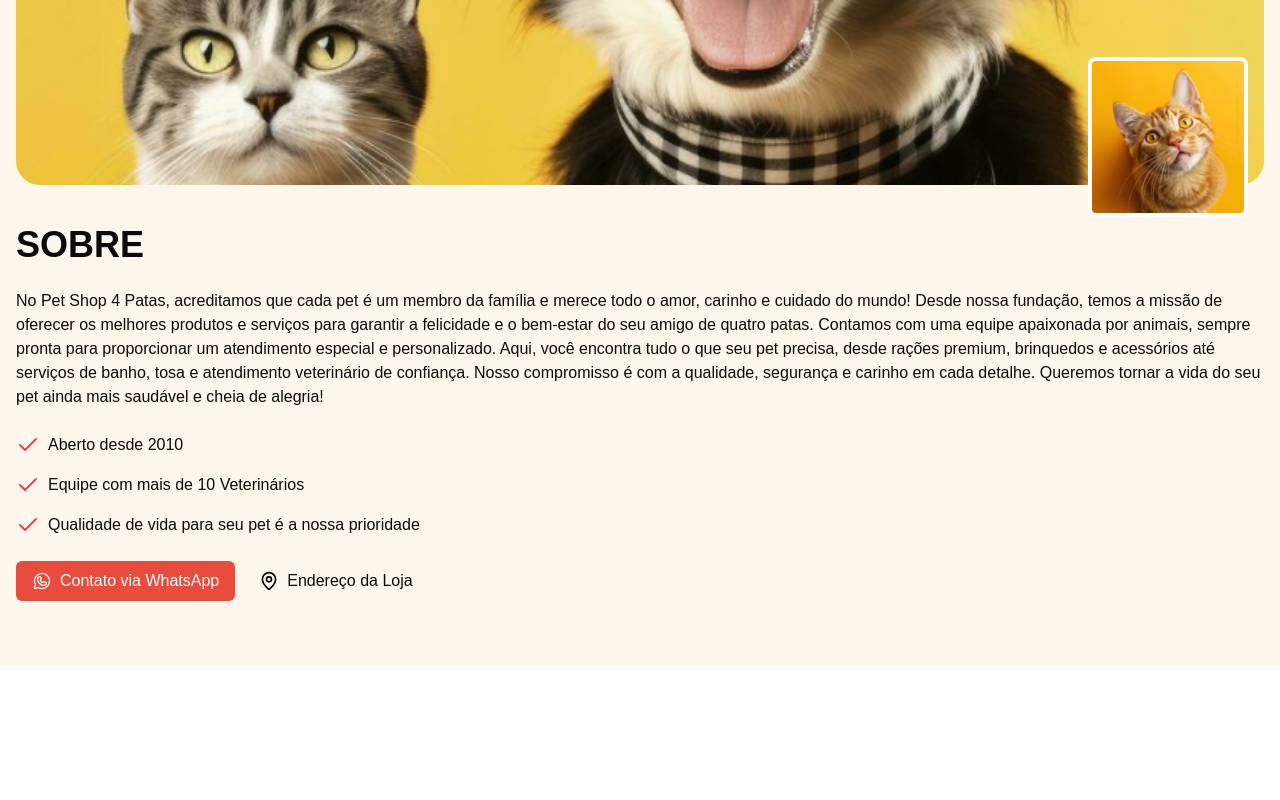
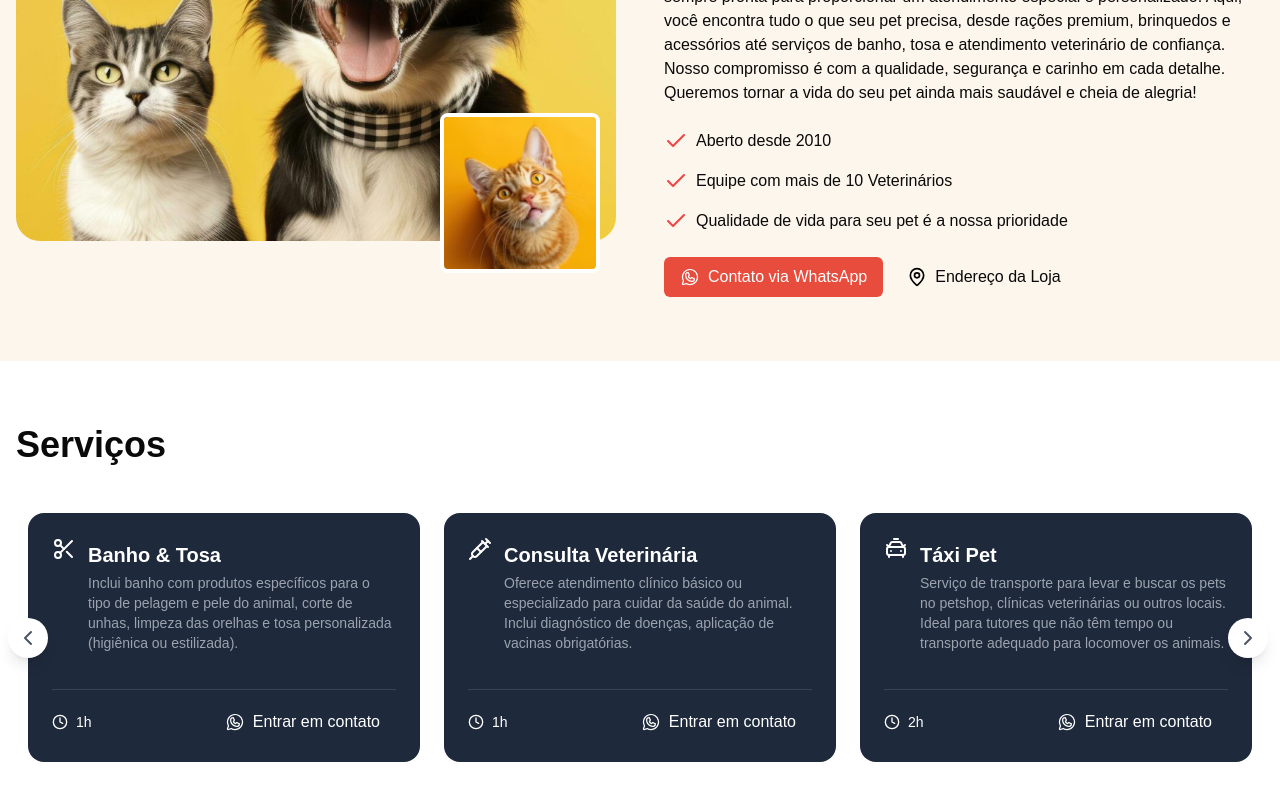
Before and after one commit to JesusVicken/pet-shop-landingpage, a Next.js app in the folder pet-shop/: page / in a window 1280 px wide. Shown: the part 786-1586 px from the top of the page. Before the commit the page ends 1451 px from the top, so only its background shows below. Built offline with nearby package versions, Linux system fonts and the light colour scheme.

Commit message:
feat: add page services

```diff
--- a/pet-shop/package.json
+++ b/pet-shop/package.json
@@ -13,6 +13,7 @@
     "@radix-ui/react-slot": "^1.1.2",
     "class-variance-authority": "^0.7.1",
     "clsx": "^2.1.1",
+    "embla-carousel-react": "^8.5.2",
     "lucide-react": "^0.475.0",
     "next": "15.1.6",
     "react": "^19.0.0",
--- a/pet-shop/src/app/_components/about.tsx
+++ b/pet-shop/src/app/_components/about.tsx
@@ -9,7 +9,9 @@ export function About() {
     return (
 
         <section className="bg-[#FDF6ec] py-16">
-            <div className="container px-4 mx-auto grid-cols-1 lg:grid-cols-2 gap-12 items-center">
+            <div className="container px-4 mx-auto">
+
+                <div className="grid grid-cols-1 lg:grid-cols-2 gap-12 items-center">
 
                     <div className="relative">
 
@@ -77,6 +79,7 @@ export function About() {
                             </a>
                         </div>
                     </div>
+                </div>
             </div >
         </section>
 
--- /dev/null
+++ b/pet-shop/src/app/_components/services.tsx
@@ -0,0 +1,131 @@
+"use client"
+
+import useEmblaCarousel from 'embla-carousel-react'
+import { ChevronLeft, ChevronRight, Scissors, Syringe, CarTaxiFront, Hotel, Clock } from 'lucide-react'
+import { WhatsappLogo } from '@phosphor-icons/react'
+
+const services = [
+    {
+        title: "Banho & Tosa",
+        description: "Inclui banho com produtos específicos para o tipo de pelagem e pele do animal, corte de unhas, limpeza das orelhas e tosa personalizada (higiênica ou estilizada).",
+        duration: "1h",
+        price: "$50",
+        icon: <Scissors />,
+        linkText: 'Olá, vi no site sobre Banho e tosa e gostaria de mais informações.'
+    },
+    {
+        title: "Consulta Veterinária",
+        description: "Oferece atendimento clínico básico ou especializado para cuidar da saúde do animal. Inclui diagnóstico de doenças, aplicação de vacinas obrigatórias.",
+        duration: "1h",
+        price: "$45",
+        icon: <Syringe />,
+        linkText: 'Olá, vi no site sobre Consulta veterinária e gostaria de mais informações.'
+    },
+    {
+        title: "Táxi Pet",
+        description: "Serviço de transporte para levar e buscar os pets no petshop, clínicas veterinárias ou outros locais. Ideal para tutores que não têm tempo ou transporte adequado para locomover os animais.",
+        duration: "2h",
+        price: "$80",
+        icon: <CarTaxiFront />,
+        linkText: 'Olá, vi no site sobre Táxi Pet e gostaria de mais informações.'
+    },
+    {
+        title: "Hotel para pets",
+        description: "Serviço de hospedagem para animais de estimação, ideal para quando os tutores precisam viajar ou se ausentar por alguns dias. Os pets ficam acomodados em espaços seguros, confortáveis.",
+        duration: "1h",
+        price: "$60",
+        icon: <Hotel />,
+        linkText: 'Olá, vi no site sobre Hotel para pets e gostaria de mais informações.'
+    },
+]
+
+export function Services() {
+
+    const [emblaRef, emblaApi] = useEmblaCarousel({
+        loop: false,
+        align: "start",
+        slidesToScroll: 1,
+        breakpoints: {
+            "(min-width: 768px)": { slidesToScroll: 3 }
+        }
+    })
+
+
+    function scrollPrev() {
+        emblaApi?.scrollPrev();
+    }
+
+    function scrollNext() {
+        emblaApi?.scrollNext();
+    }
+
+    return (
+        <section className="bg-white py-16">
+            <div className="container mx-auto px-4">
+
+                <h2 className="text-4xl font-bold mb-12">Serviços</h2>
+
+                <div className="relative">
+
+                    <div className='overflow-hidden' ref={emblaRef}>
+                        <div className='flex'>
+                            {services.map((item, index) => (
+                                <div key={index} className="flex-[0_0_100%] min-w-0 md:flex-[0_0_calc(100%/3)] px-3">
+                                    <article className="bg-[#1e293b] text-white rounded-2xl p-6 space-y-4 h-full flex flex-col">
+                                        <div className='flex-1 flex items-start justify-between'>
+
+                                            <div className='flex gap-3'>
+                                                <span className='text-3xl'>{item.icon}</span>
+                                                <div>
+                                                    <h3 className='font-bold text-xl my-1'>{item.title}</h3>
+                                                    <p className='text-gray-400 text-sm select-none'>
+                                                        {item.description}
+                                                    </p>
+                                                </div>
+                                            </div>
+
+                                        </div>
+
+                                        <div className='border-t border-gray-700 pt-4 flex items-center justify-between'>
+                                            <div className='flex items-center gap-2 text-sm'>
+                                                <Clock className='w-4 h-4' />
+                                                <span>{item.duration}</span>
+                                            </div>
+
+                                            <a
+                                                target='_blank'
+                                                href={`https://wa.me/556799998800?text=Olá vim pelo site e gostaria de mais informações sbore ${item.title}`}
+                                                className='flex items-center justify-center gap-2 hover:bg-red-500 px-4 py-1 rounded-md duration-300'
+                                            >
+                                                <WhatsappLogo className='w-5 h-5' />
+                                                Entrar em contato
+                                            </a>
+
+                                        </div>
+
+                                    </article>
+                                </div>
+                            ))}
+                        </div>
+                    </div>
+
+                    <button
+                        className='bg-white flex items-center justify-center rounded-full shadow-lg w-10 h-10 absolute left-3 -translate-y-1/2 -translate-x-1/2 top-1/2 z-10'
+                        onClick={scrollPrev}
+                    >
+                        <ChevronLeft className='w-6 h-6 text-gray-600' />
+                    </button>
+
+                    <button
+                        className='bg-white flex items-center justify-center rounded-full shadow-lg w-10 h-10 absolute -right-6 -translate-y-1/2 -translate-x-1/2 top-1/2 z-10'
+                        onClick={scrollNext}
+                    >
+                        <ChevronRight className='w-6 h-6 text-gray-600' />
+                    </button>
+
+                </div>
+
+            </div>
+        </section>
+    )
+}
--- a/pet-shop/src/app/page.tsx
+++ b/pet-shop/src/app/page.tsx
@@ -1,5 +1,6 @@
 import { Hero } from "./_components/Hero";
-import { About } from "./_components/About";
+import { About } from "./_components/about";
+import { Services } from "./_components/services";
 
 
 export default function Home() {
@@ -7,6 +8,7 @@ export default function Home() {
     <main>
       <Hero />
       <About />
+      <Services />
     </main>
   )
 }
```
Also changed, not shown: 1 other file (tests, documents, lock files or other folders). Lines whose indentation alone changed are shown as unchanged.
